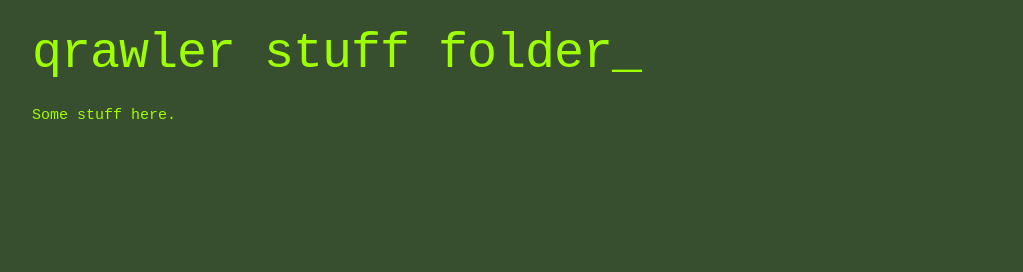
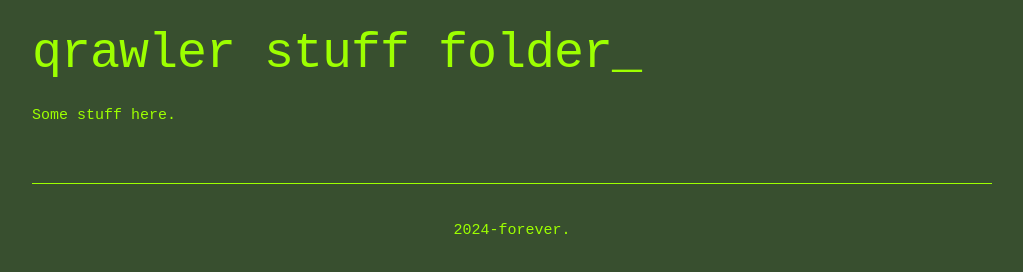
Before and after one commit to tempfolder/webpage_qrawler, a plain HTML site: page index.html in a window 1280 px wide. Shown: the whole page, without its empty margins (128-1151 px from the left). Drawn offline with Linux system fonts and the light colour scheme.

Commit message:
added footer

```diff
--- a/assets/css/style.css
+++ b/assets/css/style.css
@@ -3,3 +3,7 @@ body {
     color: rgb(157, 255, 0);
     font-family: 'Courier New', Courier, monospace;
 }
+
+hr {
+    border-color: rgb(157, 255, 0);
+}
--- a/index.html
+++ b/index.html
@@ -21,6 +21,15 @@
                 <p>Some stuff here.</p>
             </div>
         </div>
+        <div class="row">
+            <div class="twelve columns">
+                <hr>
+                <div class="center">
+                    <p style="text-align: center;">2024-forever.</p>
+                </div>
+            </div>
+        </div>
+
     </div>
     <script src="assets/scripts/logic.js"></script>
 </body>
```
